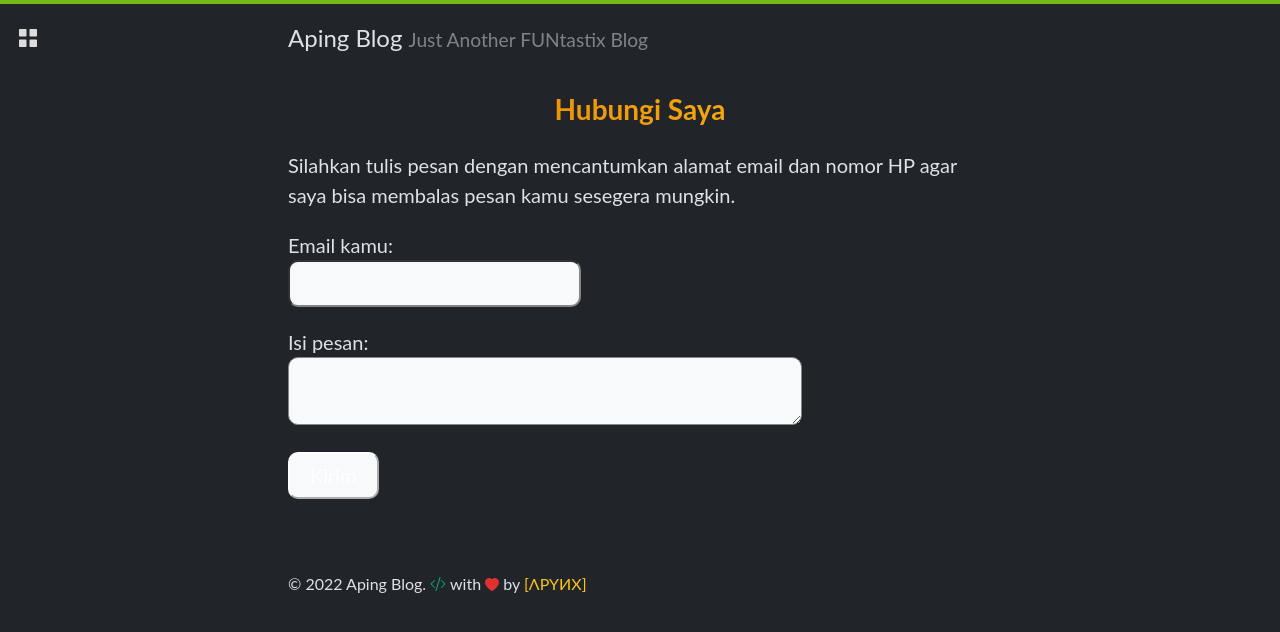
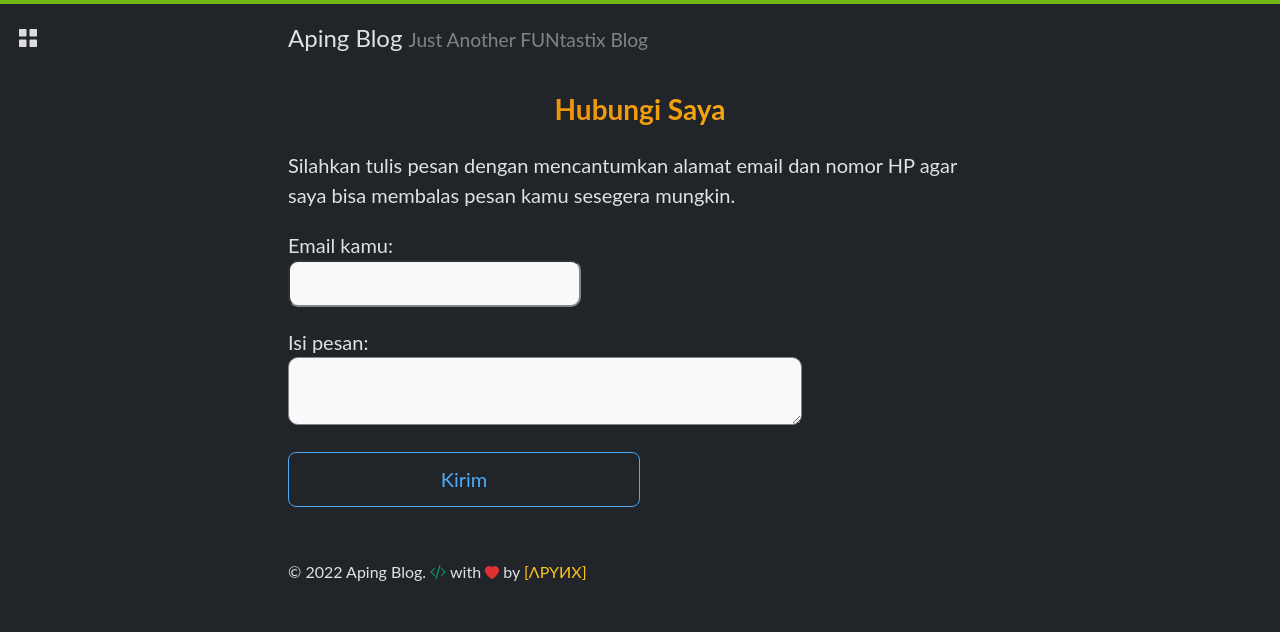
Before and after one commit to apynx/apynx.github.io, a Jekyll site: the page built from kontak.md, in a window 1280 px wide. Shown: the top 632 px of the page. Built offline with Jekyll 4.4.1, drawn with Linux system fonts in a browser that asks for light colours; some web fonts are replaced.

Commit message:
restructure custom css

```diff
--- a/_includes/contact-form.html
+++ b/_includes/contact-form.html
@@ -10,5 +10,5 @@
     </label>
     <br/>
     <!-- your other form fields go here -->
-    <button type="submit">Kirim</button>
+    <button id="show-comments" type="submit">Kirim</button>
     </form>
--- a/_sass/ockham/_custom.scss
+++ b/_sass/ockham/_custom.scss
@@ -1,3 +1,5 @@
+/* CSS BODY & HOMEPAGE */
+
 @font-face {
   font-family: 'Lato';
   font-style: normal;
@@ -11,17 +13,6 @@
   border-top: 4px solid $oc-lime-7;
   margin: 0;
   color-scheme: dark;
-}
-
-.page, .post {
-  h1, h2 {
-    font-size: 1.75rem;
-    text-align: center;
-    background: -webkit-linear-gradient(45deg, $oc-yellow-9, $oc-yellow-5);
-    -webkit-background-clip: text;
-    background-clip: text;
-    -webkit-text-fill-color: transparent;
-  }
 }
 
 .post-entry {
@@ -47,26 +38,65 @@
   margin: 0;
 }
 
-a.social-icon {
-    margin-right: .5em;
-    text-decoration: none;
-  }
-
 .masthead-title {
   font-weight: normal !important;
 }
 
-.sidebar-toggle {
-  margin-top: 10px;
+.post-home-categories {
+  margin-top: .5em;
 }
 
-figure.highlight {
-  font-size: 16px;
+.page-home-taxonomy {
+  color: var(--body-color);
+  text-decoration: none;
+}
+
+.page-taxonomy-item {
+  display: inline-block;
+  margin-right: 5px;
+  margin-bottom: 8px;
+  padding: 0 10px;
+  text-decoration: none;
+  color: var(--link-color);
+  border: 1px solid var(--border-color);
+  background-color: var(--body-bg);
+  border-radius: var(--border-radius);
+
+  &:hover {
+  text-decoration: none;
+  color: var(--body-color);
+  border: 1px solid var(--link-color);
+  background-color: var(--link-color);
+  }
+}
+
+::-webkit-scrollbar {
+  background: transparent;
+  width: 7px;
+}
+
+::-webkit-scrollbar-thumb {
+  background: var(--border-color);
+  /* we got the background now lets make it round */
+  border-radius: 100px;
+}
+
+/* CSS POST */
+
+.page, .post {
+  h1, h2 {
+    font-size: 1.75rem;
+    text-align: center;
+    background: -webkit-linear-gradient(45deg, $oc-yellow-9, $oc-yellow-5);
+    -webkit-background-clip: text;
+    background-clip: text;
+    -webkit-text-fill-color: transparent;
+  }
 }
 
 #show-comments {
   background-color: var(--body-bg);
-  border: 2px solid $oc-blue-4;
+  border: 1px solid $oc-blue-4;
   border-radius: var(--border-radius);
   color: $oc-blue-4;
   padding: 15px 32px;
@@ -107,42 +137,20 @@
   font-size: small;
 }
 
-.post-home-categories {
-  margin-top: .5em;
-}
+/* SIDEBAR */
 
-.page-home-taxonomy {
-  color: var(--body-color);
+a.social-icon {
+  margin-right: .5em;
   text-decoration: none;
 }
 
-.page-taxonomy-item {
-  display: inline-block;
-  margin-right: 5px;
-  margin-bottom: 8px;
-  padding: 0 10px;
-  text-decoration: none;
-  color: var(--link-color);
-  border: 1px solid var(--border-color);
-  background-color: var(--body-bg);
-  border-radius: var(--border-radius);
-
-  &:hover {
-  text-decoration: none;
-  color: var(--body-color);
-  border: 1px solid var(--link-color);
-  background-color: var(--link-color);
-  }
+.sidebar-toggle {
+  margin-top: 10px;
 }
 
-input[type="text"], input[type="email"], input[type="search"],
-input[type="submit"], button, textarea {
-  padding: .5em 1em;
-  border-radius: 10px;
-  margin-bottom: 1em;
-  background-color: $oc-gray-0;
+figure.highlight {
+  font-size: 16px;
 }
-textarea { width: 73%; }
 
 #search-input {
 	-webkit-appearance: none;
@@ -161,6 +169,17 @@
 		border-left-color: var(--link-color);
 	}
 }
+
+/* PAGES */
+
+input[type="text"], input[type="email"], input[type="search"],
+input[type="submit"], button, textarea {
+  padding: .5em 1em;
+  border-radius: 10px;
+  margin-bottom: 1em;
+  background-color: $oc-gray-0;
+}
+textarea { width: 73%; }
 
 #search-results {
 	margin: 0;
@@ -181,7 +200,6 @@
 	}
 }
 
-/* The alert message box */
 .alert {
   padding: 20px;
   background-color: $oc-orange-8; /* Red */
@@ -189,32 +207,3 @@
   margin-bottom: 15px;
   border-radius: 25px;
 }
-
-/* The close button */
-.closebtn {
-  margin-left: 15px;
-  color: $oc-white;
-  font-weight: bold;
-  float: right;
-  font-size: 22px;
-  line-height: 20px;
-  cursor: pointer;
-  transition: 0.3s;
-}
-
-/* When moving the mouse over the close button */
-.closebtn:hover {
-  color: $oc-black;
-}
-
-/* Custom Scrollbar */
-::-webkit-scrollbar {
-  background: transparent;
-  width: 7px;
-}
-
-::-webkit-scrollbar-thumb {
-  background: var(--border-color);
-  /* we got the background now lets make it round */
-  border-radius: 100px;
-}
```
Lines whose indentation alone changed are shown as unchanged.
